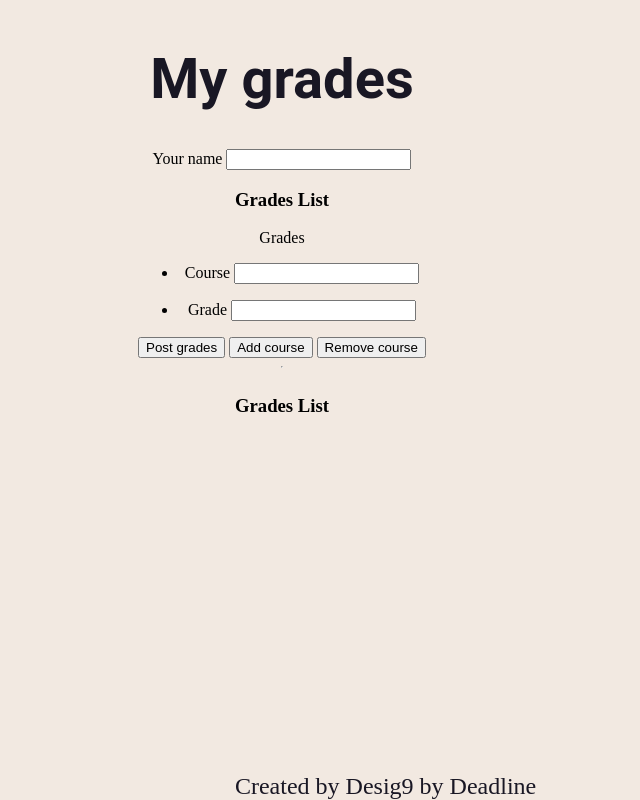
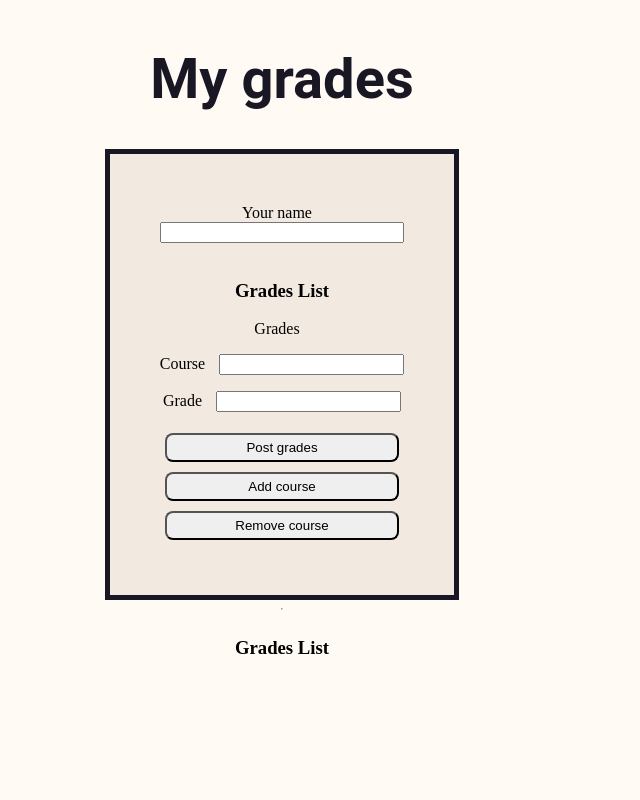
Before and after one commit to stevenbennett-yvr/ProjectMain, a Flask app: page / in a window 1280 px wide. Shown: the whole page, without its empty margins (358-998 px from the left). Run offline with Flask 2, Linux system fonts and the light colour scheme.

Commit message:
added some styling(changed colors, changed buttons,flex formating, etc.)

```diff
--- a/CSS/style.css
+++ b/CSS/style.css
@@ -1,8 +1,8 @@
-h1 {
-}
+
 
 label {
     font-family: 'Roboto Slab', serif;
+    margin-right: 10px;
 }
 
 :root {
@@ -20,7 +20,28 @@ label {
   }
 
 html {
-    background-color: var(--drk-white);
+    background-color:#fffaf3;
+}
+
+button {
+    border-radius: 8px
+}
+
+#buttons {
+ display: flex;
+ flex-direction: column;
+ align-content:space-between;
+}
+
+#submit-button, #add-course-field, #remove-course-field {
+    padding: 5px;
+    margin:5px;
+}
+
+
+
+li {
+    list-style-type: none;
 }
 
 body {
@@ -29,10 +50,35 @@ body {
     align-items: center;
 }
 
+
+
 h1 {
     font-size: var(--lrg-txt);
     color: var(--not-black);
     font-family: 'Roboto', sans-serif;
+}
+
+h3 {
+    align-items: center;
+}
+
+
+#usernamearea {
+    display: flex;
+    flex-direction: column;
+}
+
+#gradesarea {
+    display: flex;
+    flex-direction: column;
+    justify-content: center;
+    border: solid 5px var(--not-black);
+    padding: 50px;
+    background-color: #f2e9e1;
+}
+
+ul {
+    padding:0px;
 }
 
 .textBox {
--- a/templates/test.html
+++ b/templates/test.html
@@ -12,23 +12,32 @@
     </head>
 <body align="center" style="max-width: 500px; margin-left: auto; margin-right: auto">
         <h1 style="text-align: center;">My grades</h1>
-    <form method="POST" action="">
+
+        <div id='gradesarea'>
+            <form method="POST" action="">
 
         {{ form.csrf_token }}
-        {{form.username.label}}
-        {{ form.username() }} <br>
+       <div id='usernamearea'>
+           {{form.username.label}}
+        {{ form.username() }}
+       </div> <br>
+
         <h3>Grades List</h3>
         {{ form.grades.label }}
             {{ form.courses() }}
             {{ form.grades() }}
-        <button type="submit">Post grades</button>
+        <div id= 'buttons'>
+        <button id='submit-button' type="submit">Post grades</button>
         <button id='add-course-field' type="button">Add course</button>
         <button id='remove-course-field' type="button">Remove course</button>
+        </div>
 
     </form>
+    </div>
     <hr>
 
-    <form method="POST" action="">
+
+        <form method="POST" action="">
         {{ form.csrf_token }}
         {{ username }}
         {{ gpa }}
@@ -39,7 +48,7 @@
         {%for grade in grades%}
         <li>{{ grade }}</li>
     {%endfor%}
-    <footer>Created by Desig9 by Deadline</footer>
+    </div>
 </body>
 </html>
 <script>
```
